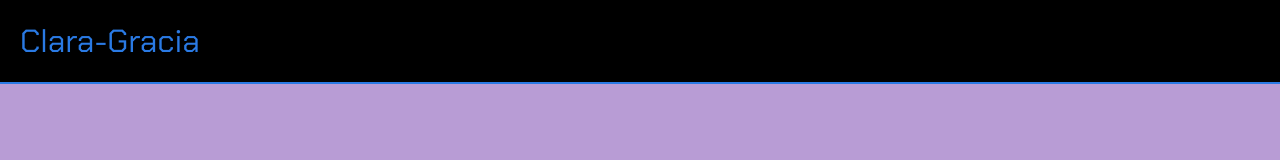
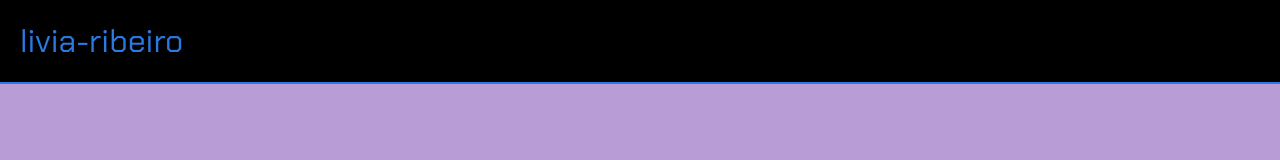
Before and after one commit to livia-ribeiro1/livia-ribeiro, a plain HTML site: page index.html in a window 1280 px wide. Shown: the top 160 px of the page. Drawn offline with Linux system fonts and the light colour scheme; grey boxes are pictures that could not be loaded; a web font is replaced by a local one.

Commit message:
Add files via upload

```diff
--- a/index.html
+++ b/index.html
@@ -4,11 +4,11 @@
     <link rel="preconnect" href="https://fonts.googleapis.com">
     <link rel="preconnect" href="https://fonts.gstatic.com" crossorigin>
     <link href="https://fonts.googleapis.com/css2?family=Bai+Jamjuree:ital,wght@0,200;0,300;0,400;0,500;0,600;0,700;1,200;1,300;1,400;1,500;1,600;1,700&family=Chakra+Petch:ital,wght@0,300;0,400;0,500;0,600;0,700;1,300;1,400;1,500;1,600;1,700&display=swap" rel="stylesheet">
-    <title>Clara-Gracia</title>
+    <title>livia-ribeiro</title>
 </head>
 
 <body>
-    <header>Clara-Gracia</header>
+    <header>livia-ribeiro</header>
 
     <section class="chamada">
         <div class="chamada-texto">
```
